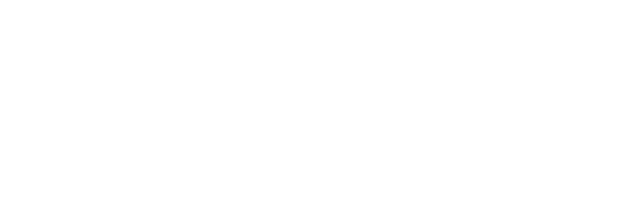
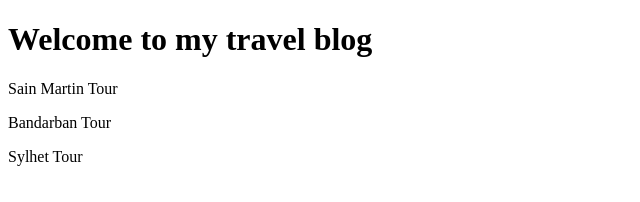
Before and after one commit to Ripon2323/my-second-repo, a plain HTML site: page index.html in a window 1280 px wide. Shown: the whole page, without its empty margins (0-640 px from the left). Drawn offline with Linux system fonts and the light colour scheme.

Commit message:
Paragraph added

```diff
--- a/index.html
+++ b/index.html
@@ -7,6 +7,9 @@
     <title>My Second Repo</title>
 </head>
 <body>
-
+    <h1>Welcome to my travel blog</h1>
+    <p>Sain Martin Tour</p>
+    <p>Bandarban Tour</p>
+    <p>Sylhet Tour</p>
 </body>
 </html>
```
